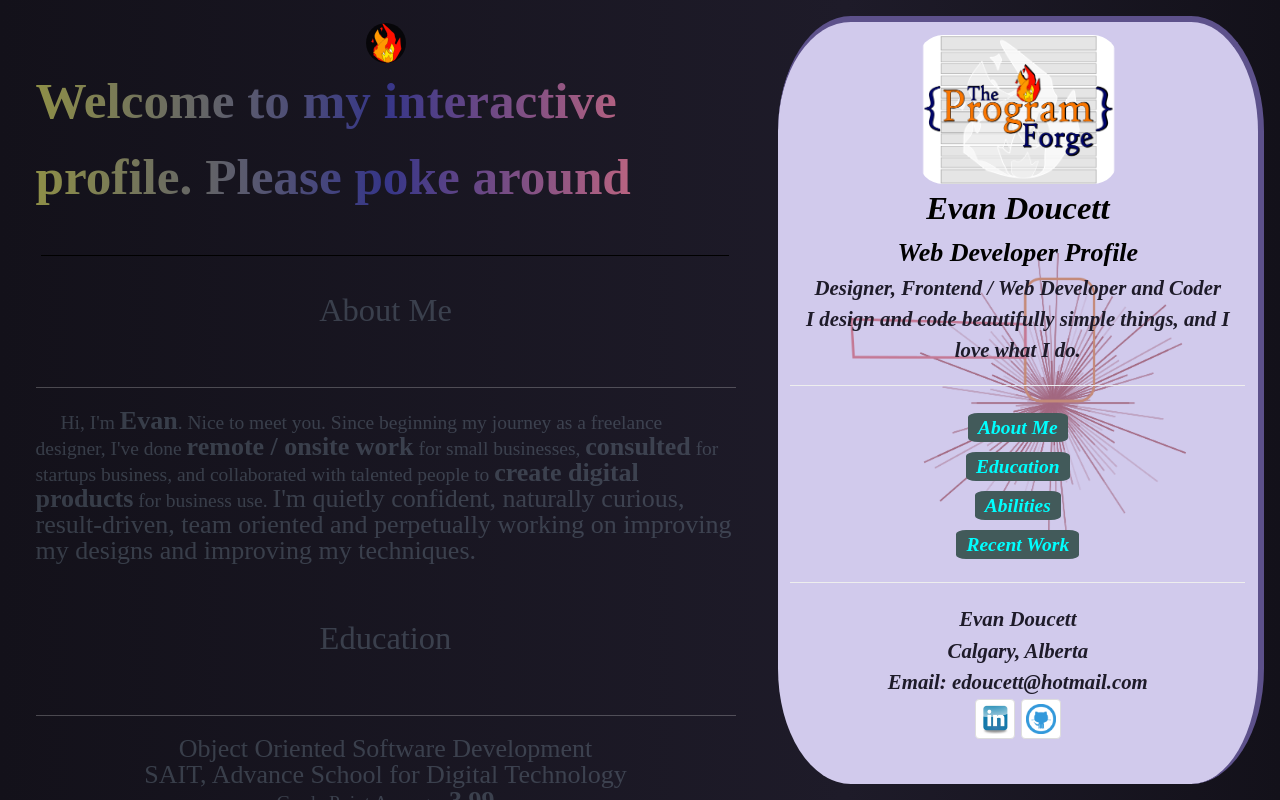
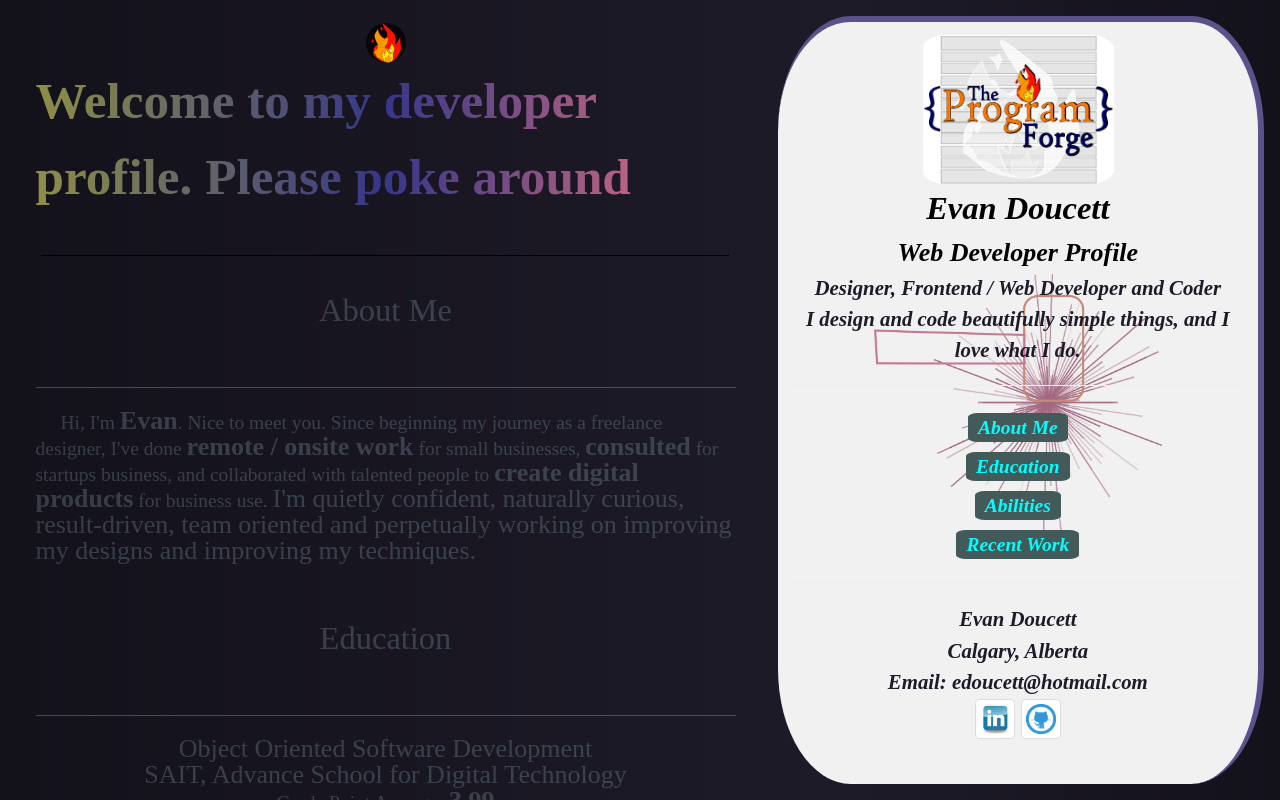
Before and after one commit to AtomDestructo/personalprofile, a React (Create React App) app in the folder personalprofile/: page / in a window 1280 px wide. In both pictures the pointer is over the element 1020 px from the left and 400 px from the top of the page. Shown: the top 800 px of the page. Built offline with nearby package versions, Linux system fonts and the light colour scheme; a web font is replaced by a local one.

Commit message:
page update

```diff
--- a/personalprofile/src/Components/Blurb.js
+++ b/personalprofile/src/Components/Blurb.js
@@ -33,7 +33,7 @@ export class Blurb extends Component {
 
         <div class="welcome ">
         <div class="centered2 bar"><img src="/Media/iconfire.svg" width={"40px"} alt="hrseperatortop" class="m-5"/></div>
-        Welcome to my interactive profile. Please poke around
+        Welcome to my developer profile. Please poke around
         </div>
         <hr class="c"></hr>
         <section class="section_center ">
--- a/personalprofile/src/Styles/App.css
+++ b/personalprofile/src/Styles/App.css
@@ -79,15 +79,15 @@ body{
 .sticky_title_bar:hover{
   border-top: 6px solid rgb(93, 81, 139) ;
   border-right: 6px solid rgb(93, 81, 139) ;
-  background-color: rgb(209, 202, 236);
+  background-color: rgb(241, 241, 241);
   transition-timing-function: ease-in-out;
-  transition: 800ms;
+  transition: 1s;
   color: black;
   font-weight: bolder;
   background-image: var(--bg2);
-  background-size: 70%;
+  background-size: 60%;
   background-repeat: no-repeat;
-  background-position: center center;
+  background-position: center;
   border-radius: 15%;
   -webkit-border-radius: 15%;
   -moz-border-radius: 15%;
@@ -124,7 +124,7 @@ body{
   border-radius: 4px 4px;
   -webkit-border-radius: 4px 4px;
   -moz-border-radius: 4px 4px;
-  transition-duration: .5s;
+  transition-duration: 2s;
   line-height: 1;
   opacity: .25;
   cursor: text;
@@ -137,7 +137,7 @@ body{
 .section_center:hover .bar{ visibility: visible; height: 0;}
 .section_center .bar{ visibility: hidden;}
 .section_center:hover{
-  background: linear-gradient(90deg, rgb(241, 241, 241) 0%, rgb(252, 252, 252) 50%, rgb(252, 249, 233) 100%);
+  background: linear-gradient(90deg, rgb(241, 241, 241) 0%, rgb(252, 252, 252) 50%, rgb(248, 245, 228) 100%);
   color: rgb(39, 38, 53);
   border: 4px solid rgb(252, 252, 252) ;
   line-height: 1.5;
```
